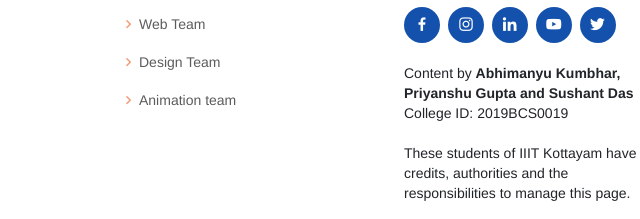
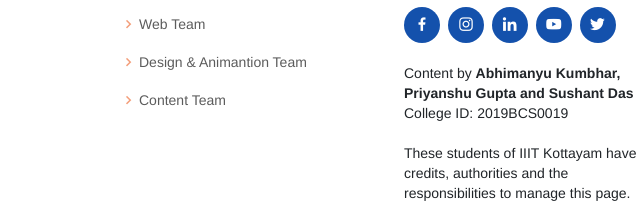
Before and after one commit to IIITians-Network/IIIT-Kottayam, a plain HTML site: page index.html in a window 1280 px wide. Shown: the part 6948-7167 px from the top of the page, 536-1176 px from the left. Drawn offline with nearby package versions, Linux system fonts and the light colour scheme; files that its build step writes are made by us from their sources; a script that the page names is missing.

Commit message:
design and content team links updated

```diff
--- a/index.html
+++ b/index.html
@@ -629,8 +629,8 @@
                         <ul>
                             <li><i class="bx bx-chevron-right"></i> <a href="https://team.iiitiansnetwork.com/">Core Team</a></li>
                             <li><i class="bx bx-chevron-right"></i> <a href="https://team.iiitiansnetwork.com/#web">Web Team</a></li>
-                            <li><i class="bx bx-chevron-right"></i> <a href="https://team.iiitiansnetwork.com/#design">Design Team</a></li>
-                            <li><i class="bx bx-chevron-right"></i> <a href="https://team.iiitiansnetwork.com/#design">Animation team</a></li>
+                            <li><i class="bx bx-chevron-right"></i> <a href="https://team.iiitiansnetwork.com/#design">Design & Animantion Team</a></li>
+    			    <li><i class="bx bx-chevron-right"></i> <a  href=ou c"http://team.iiitiansnetwork.com/#content">Content Team</a></li>
 
                         </ul>
                     </div>
```
